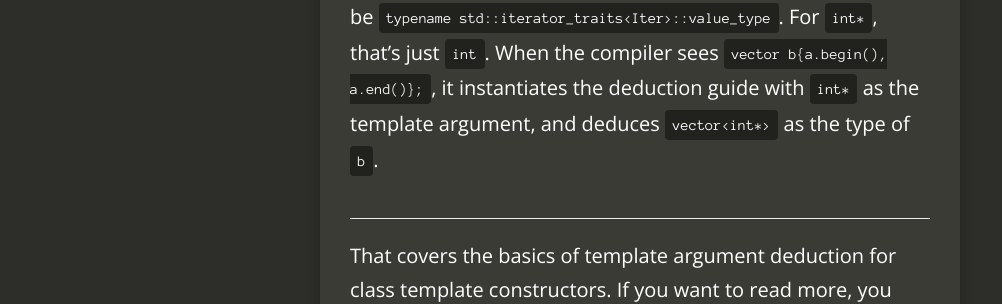
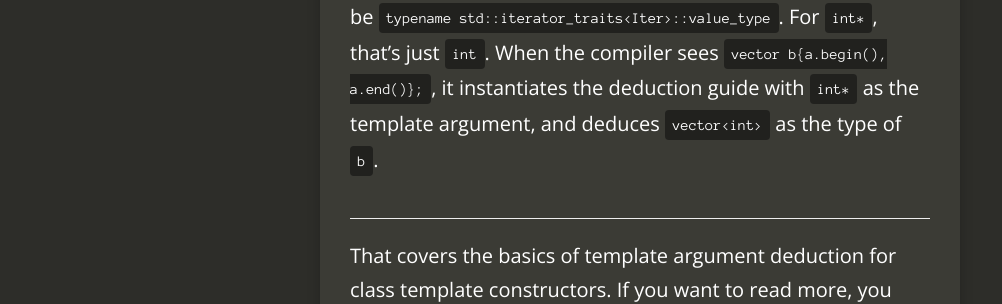
Before and after one commit to TartanLlama/tartanllama.github.io, a Jekyll site: the page built from _posts/2017-01-11-deduction-for-class-templates.md, in a window 1280 px wide and 900 px high, scrolled down 4190 px. Shown: the part 142-446 px from the top of the window, without its empty margins (0-1002 px from the left). Built offline with Jekyll 4.4.1, drawn with Linux system fonts in a browser that asks for light colours; nearby versions of some CDN libraries; comment, search, counter and statistics services are not loaded.

Commit message:
Fix typo

```diff
--- a/_posts/2017-01-11-deduction-for-class-templates.md
+++ b/_posts/2017-01-11-deduction-for-class-templates.md
@@ -102,7 +102,7 @@
 vector(Iter b, Iter e) -> vector<typename std::iterator_traits<Iter>::value_type>;
 {% endhighlight %}
 
-The above deduction guide says that the constructor for `vector` taking two `Iter`s deduces the template argument to be `typename std::iterator_traits<Iter>::value_type`. For `int*`, that's just `int`. When the compiler sees `vector b{a.begin(), a.end()};`, it instantiates the deduction guide with `int*` as the template argument, and deduces `vector<int*>` as the type of `b`.
+The above deduction guide says that the constructor for `vector` taking two `Iter`s deduces the template argument to be `typename std::iterator_traits<Iter>::value_type`. For `int*`, that's just `int`. When the compiler sees `vector b{a.begin(), a.end()};`, it instantiates the deduction guide with `int*` as the template argument, and deduces `vector<int>` as the type of `b`.
 
 ----------------
 
```
